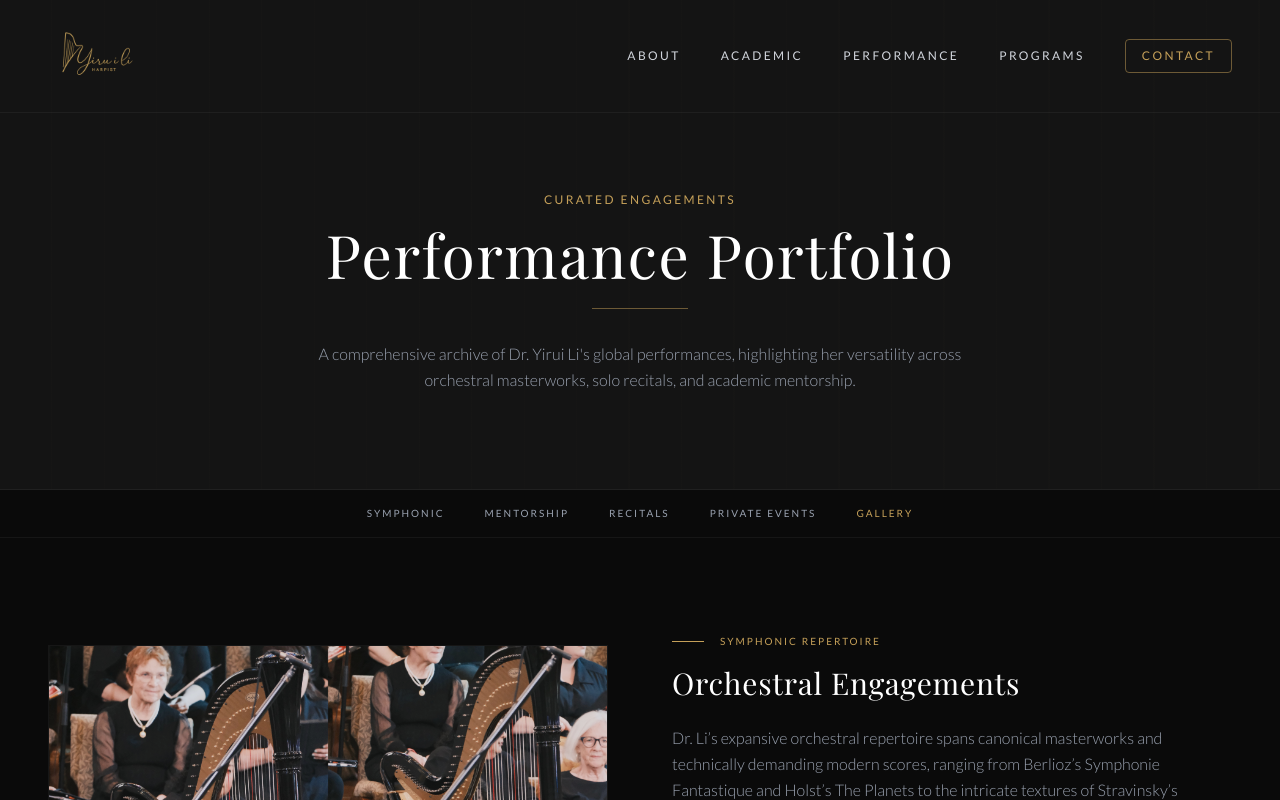
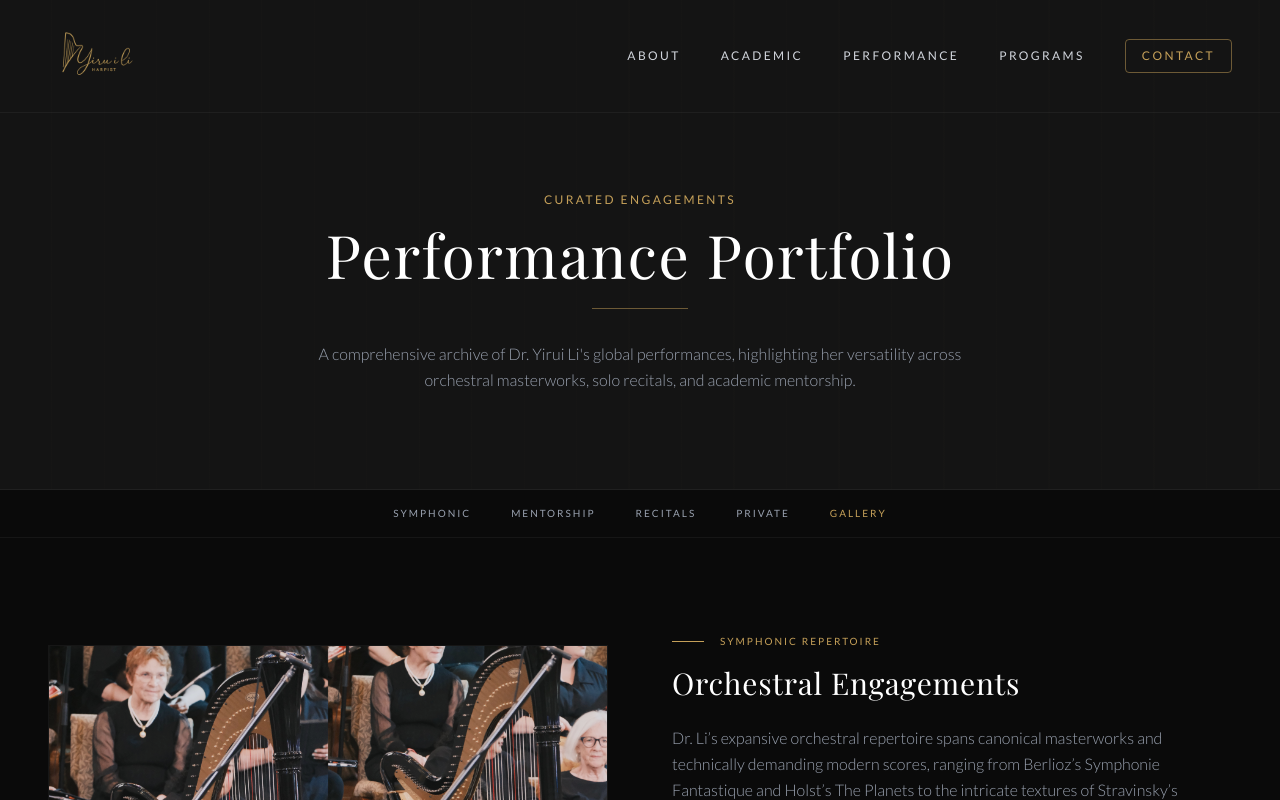
Before and after one commit to Butternctu/yiruimusic, a React (Vite) app: page /portfolio in a window 1280 px wide. Shown: the top 800 px of the page. Built offline with nearby package versions, Linux system fonts and the light colour scheme; a web font is replaced by a local one.

Commit message:
style: user requested updates

```diff
--- a/src/pages/Portfolio.jsx
+++ b/src/pages/Portfolio.jsx
@@ -55,7 +55,7 @@ const Portfolio = () => {
             <a href="#orchestral" className="hover:text-gold transition-colors duration-300 shrink-0">Symphonic</a>
             <a href="#teaching" className="hover:text-gold transition-colors duration-300 shrink-0">Mentorship</a>
             <a href="#recitals" className="hover:text-gold transition-colors duration-300 shrink-0">Recitals</a>
-            <a href="#engagements" className="hover:text-gold transition-colors duration-300 shrink-0">Private Events</a>
+            <a href="#engagements" className="hover:text-gold transition-colors duration-300 shrink-0">Private</a>
             <a href="#gallery" className="text-gold font-medium hover:text-white transition-colors duration-300 shrink-0 pr-8 md:pr-0">Gallery</a>
           </nav>
         </div>
```
